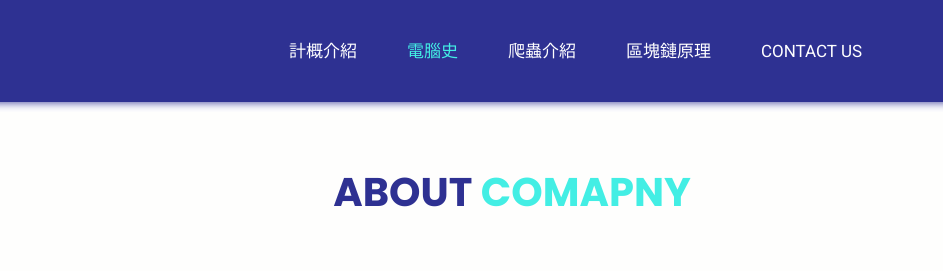
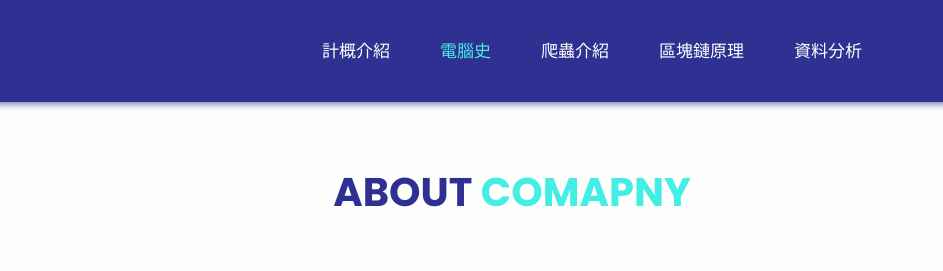
Before and after one commit to Jianhongl1n/sys-scu-edu, a plain HTML site: page htdocs/about.html in a window 1280 px wide. Shown: the top 271 px of the page, 128-1071 px from the left. Drawn offline with nearby package versions, Linux system fonts and the light colour scheme.

Commit message:
Update about.html
Signed-off-by: Jianhongl1n <151608039+Jianhongl1n@users.noreply.github.com>

```diff
--- a/htdocs/about.html
+++ b/htdocs/about.html
@@ -67,7 +67,7 @@
                            </li>
 
                            <li class="nav-item">
-                              <a class="nav-link" href="contact.html">Contact Us</a>
+                              <a class="nav-link" href="contact.html">資料分析</a>
                            </li>
                         </ul>
                      </div>
```
